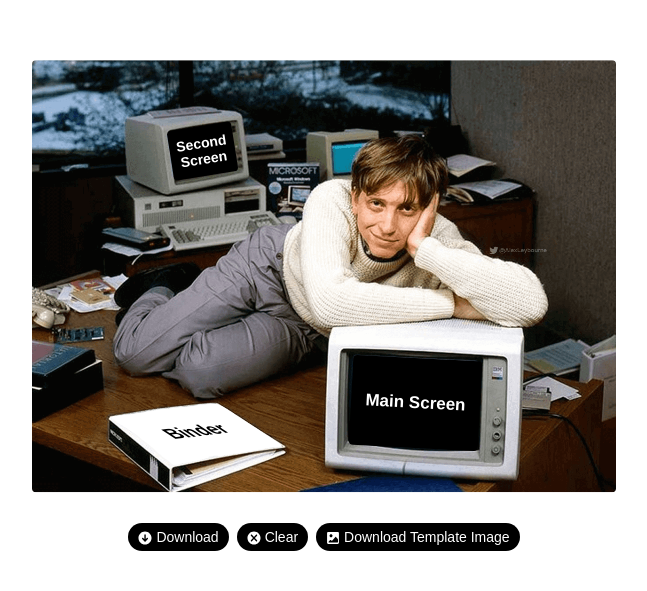
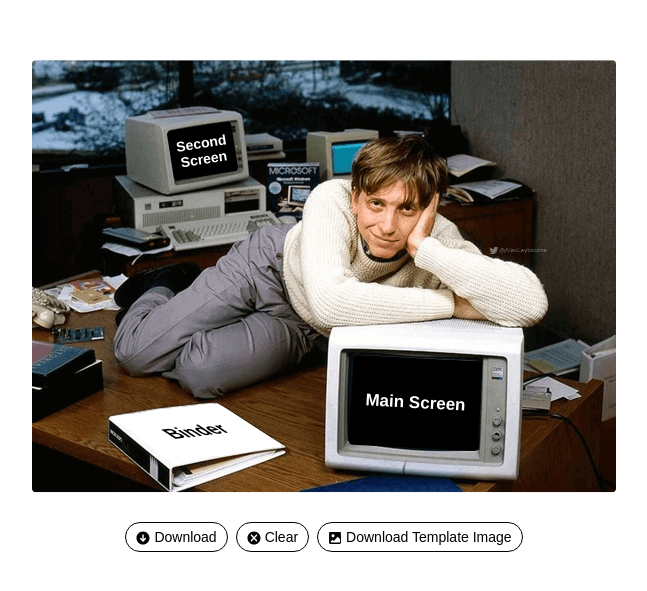
Before and after one commit to alexleybourne/BillGatesMemeMaker, a plain HTML site: page index.html in a window 1280 px wide. Shown: the part 123-714 px from the top of the page, without its empty margins (316-963 px from the left). Drawn offline with Linux system fonts and the light colour scheme.

Commit message:
Nice invert highlight styling on buttons

```diff
--- a/styles.css
+++ b/styles.css
@@ -127,27 +127,33 @@ html, body {
 }
 
 .button-class {
-    background-color: rgb(0, 0, 0);
-    border: none;
+    background-color: white;
     border-radius: 50px;
-    color: white;
+    color: black;
     padding: 6px 10px;
     cursor: pointer;
     font-size: 14px;
     display: flex;
     transition-duration: 0.4s;
     margin: 4px;
+    border: 1px black solid;
 }
 
 button img {
     height: 14px;
-    filter: invert(1);
+    filter: invert(0);
     transform: translate(0px, 2px);
+    transition-duration: 0.4s;
     margin-right: 4px;
 }
 
 .button-class:hover {
-    background-color: rgb(63, 63, 63);
+    background-color: black;
+    color: white;
+}
+
+.button-class:hover > img {
+    filter: invert(1);
 }
 
 .puff-in-center {
```
